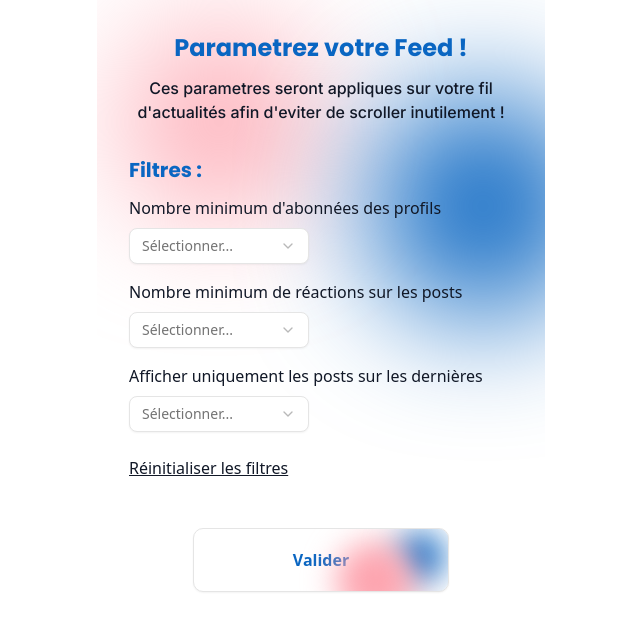
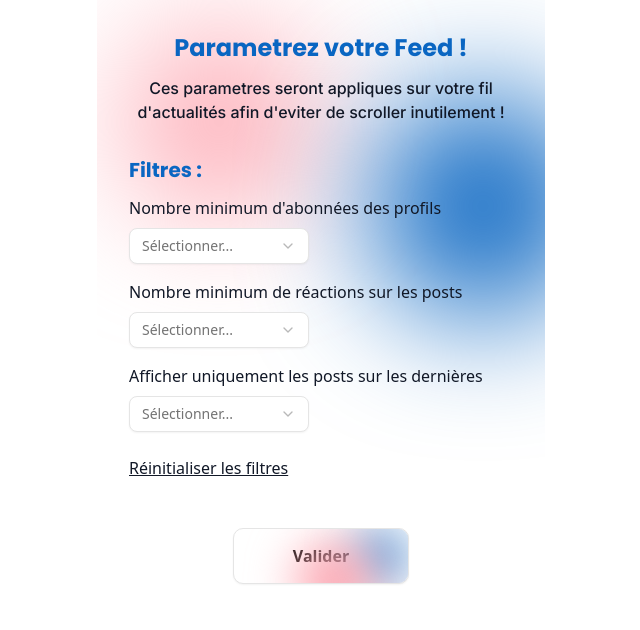
Before and after one commit to Iskandar835/Feedector, a React (Vite) app: page / in a window 1280 px wide. Shown: the top 630 px of the page, without its empty margins (319-959 px from the left). Built offline with nearby package versions, Linux system fonts and the light colour scheme.

Commit message:
chore: adding style to button

```diff
--- a/src/components/ui/Button.tsx
+++ b/src/components/ui/Button.tsx
@@ -8,7 +8,7 @@ export default function Button({
   return (
     <button
       onClick={onClick}
-      className="group shadow-xs group-hover:before:duration-300 group-hover:after:duration-300 after:duration-300 hover:border-[var(--BG-color)] hover:before:[box-shadow:_20px_20px_20px_30px_#a21caf] duration-300 before:duration-300 hover:duration-300  hover:after:-right-8 hover:before:right-12 hover:before:-bottom-8 hover:before:blur origin-left hover:decoration-2 hover:text-[var(--secondary-color)] relative bg-white h-16 w-64 border text-center p-3 text-[var(--main-color)] cursor-pointer text-base pointer font-bold rounded-lg overflow-hidden before:absolute before:w-12 before:h-12 before:content[''] before:right-1 before:top-1 before:z-10 before:bg-[var(--main-color)] before:rounded-full before:blur-lg after:absolute after:z-10 after:w-20 after:h-20 after:content[''] after:bg-[var(--secondary-color)] after:right-8 after:top-3 after:rounded-full after:blur-lg"
+      className="group shadow-xs group-hover:before:duration-300 group-hover:after:duration-300 after:duration-300 hover:border-[var(--BG-color)] hover:before:[box-shadow:_20px_20px_20px_30px_#a21caf] duration-300 before:duration-300 hover:duration-300  hover:after:-right-8 hover:before:right-12 hover:before:-bottom-8 hover:before:blur-2xl origin-left hover:decoration-2 hover:text-[var(--main-color)] relative bg-white h-14 w-44 border text-center p-3 text-[var--(Txt-color)] cursor-pointer text-base pointer font-bold rounded-lg overflow-hidden before:absolute before:w-12 before:h-12 before:content[''] before:right-1 before:top-1 before:z-10 before:bg-[var(--main-color)] before:rounded-full before:blur-xl after:absolute after:z-10 after:w-20 after:h-20 after:content[''] after:bg-[var(--secondary-color)] after:right-8 after:top-3 after:rounded-full after:blur-xl"
     >
       {content}
     </button>
```
